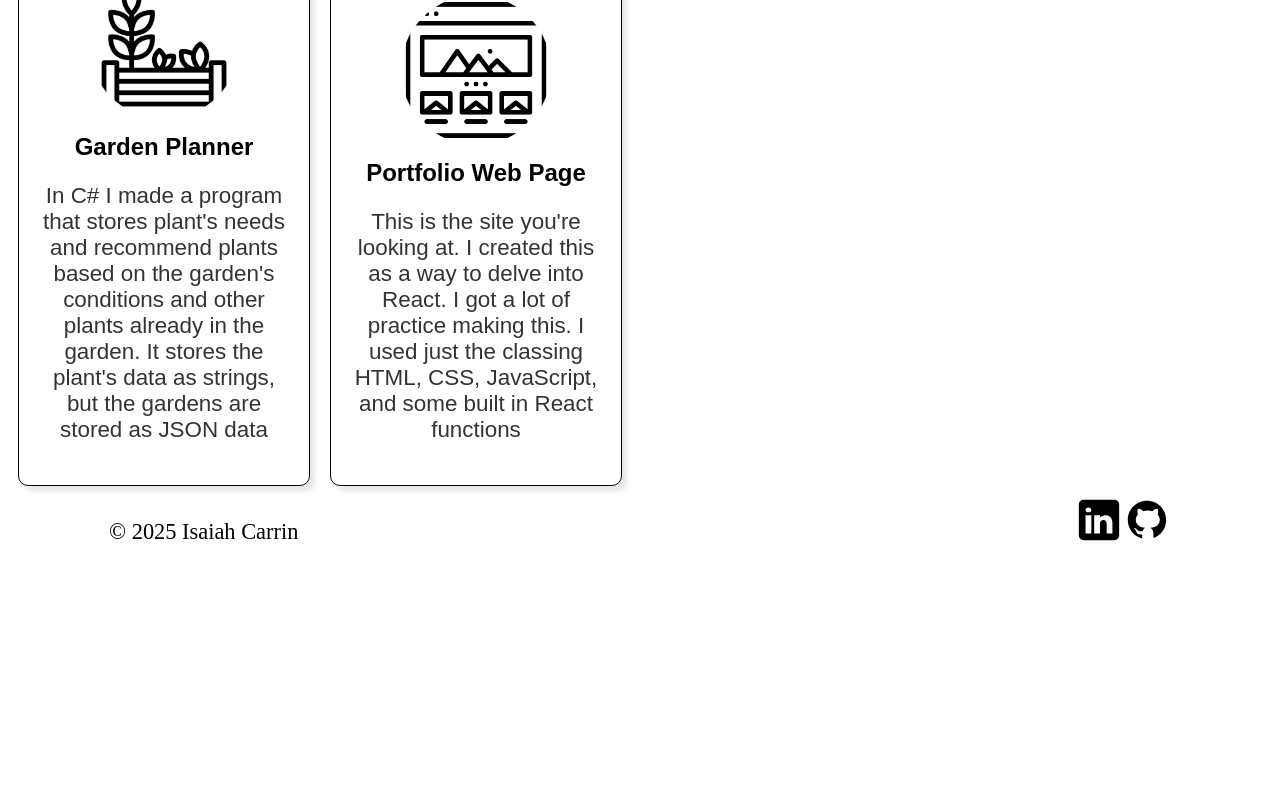
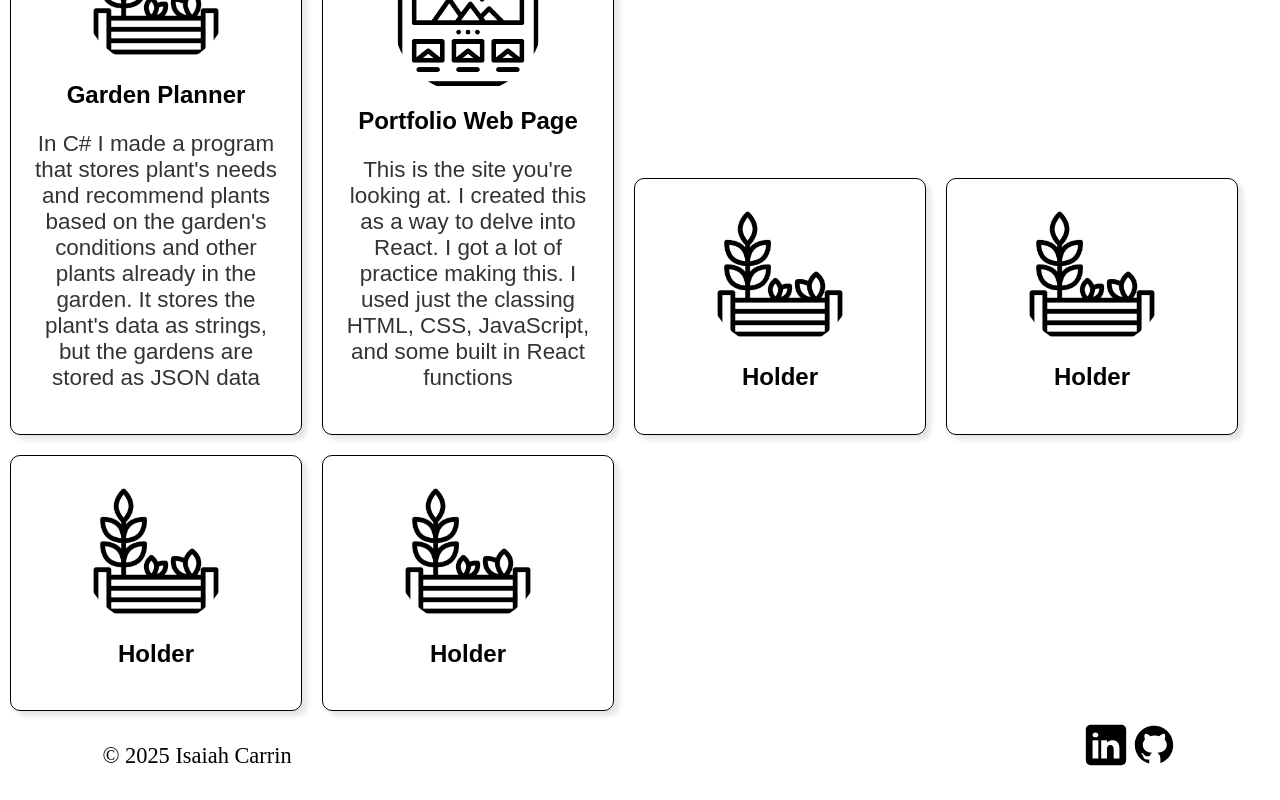
Before and after one commit to iCarrin/Personal-Portfolio, a React (Vite) app: page / in a window 1280 px wide. Shown: the part 1981-2781 px from the top of the page. Before the commit the page ends 2556 px from the top, so only its background shows below. Built offline with nearby package versions, Linux system fonts and the light colour scheme.

Commit message:
adding new projects and updating CSS

```diff
--- /dev/null
+++ b/src/App.css
@@ -0,0 +1,3 @@
+body {
+    max-width : 100vw;
+}
--- a/src/App.jsx
+++ b/src/App.jsx
@@ -4,6 +4,7 @@ import About_me from './components/About_me.jsx'
 import Card from './components/Card.jsx';
 import ExperienceList from './components/ExperienceList.jsx';
 import Footer from './components/Footer.jsx'
+import './App.css'
 
 function App(){
   const experienceList = [  {title:"BYU-I", timePeriod:"2026", location:"Rexburg, ID", description:"Getting my bachelor's degree in computer science with an emphasis in machine learning."},
@@ -38,6 +39,30 @@ function App(){
               projectName="Portfolio Web Page"
               link="#Home"
               description="This is the site you're looking at. I created this as a way to delve into React. I got a lot of practice making this. I used just the classing HTML, CSS, JavaScript, and some built in React functions"/>
+        <Card
+              cartoonImage="./src/assets/garden-icon-design-free-vector.jpg"
+              realImage=""
+              projectName="Holder"
+              link=""
+              description=""/>
+        <Card
+              cartoonImage="./src/assets/garden-icon-design-free-vector.jpg"
+              realImage=""
+              projectName="Holder"
+              link=""
+              description=""/>
+        <Card
+              cartoonImage="./src/assets/garden-icon-design-free-vector.jpg"
+              realImage=""
+              projectName="Holder"
+              link=""
+              description=""/>
+        <Card
+              cartoonImage="./src/assets/garden-icon-design-free-vector.jpg"
+              realImage=""
+              projectName="Holder"
+              link=""
+              description=""/>
       </div>
       <Footer/>
       {/* hero image - I want an interactive background
@@ -53,7 +78,14 @@ function App(){
         card
       trivia about me
       contact me
-      footer */}
+      footer
+
+
+      scuttle
+      DNA
+      Habitlings
+      one ML class project> nah
+      google tasks api*/}
 
     </>
   );
--- a/src/components/Experience.css
+++ b/src/components/Experience.css
@@ -1,3 +1,5 @@
+
+
 .experience{
     display: grid;
     grid-template-columns: 1fr 1fr;
@@ -8,12 +10,13 @@
     user-select: none;
 }
 .line{
+    --line-width : 8px;
     position: absolute;
-    width: 11%; /* Adjust line length */
-    height: 8px; /* Line thickness */
+    width: 100%; /* Adjust line length*/
+    height: var(--line-width); /* Line thickness */
     background-color: hsl(0, 0%, 38%);
-    margin-left: -11%; /* Space between line and object */
-    top: calc(50% - 8px);
+    margin-left: 8vw; /* Space between line and object */
+    top: calc(50% - var(--line-width));
 }
 .specifics{
     display: grid;
--- a/src/components/ExperienceList.css
+++ b/src/components/ExperienceList.css
@@ -1,5 +1,5 @@
 .experience-list{
     border-left: 8px solid hsl(0, 0%, 38%);
-    margin-left: 8%;
+    margin-left: 8vw;
     padding-inline-start: 4%;
 }
--- a/src/components/Hero.css
+++ b/src/components/Hero.css
@@ -1,14 +1,14 @@
 
 .image-container{
-    position: relative;
+    position:relative;
     display: inline-block;
     user-select: none;
 
 }
 
 .hero-image{
-    width:110%;
-    margin-left: -5%;
+    width:100vw;
+    /* margin-left: -5%; */
     margin-top:-15%;
 
 }
--- a/src/components/Hero.jsx
+++ b/src/components/Hero.jsx
@@ -5,6 +5,7 @@ function Hero(){
         <div className="image-container">
             <img className="hero-image" src="src\assets\background hero image.jpg" alt="Hero Image" />
             <h1 className="text">Isaiah Carrin <br/>Brigham Young University - Idaho</h1>
+
         </div>
     );
 }
--- a/src/index.css
+++ b/src/index.css
@@ -1,3 +1,8 @@
 html {
     scroll-padding-top: 70px; /* Adjust this based on navbar height */
+
   }
+body{
+  margin-left: 0px;
+  margin-right: 0px;
+}
```
